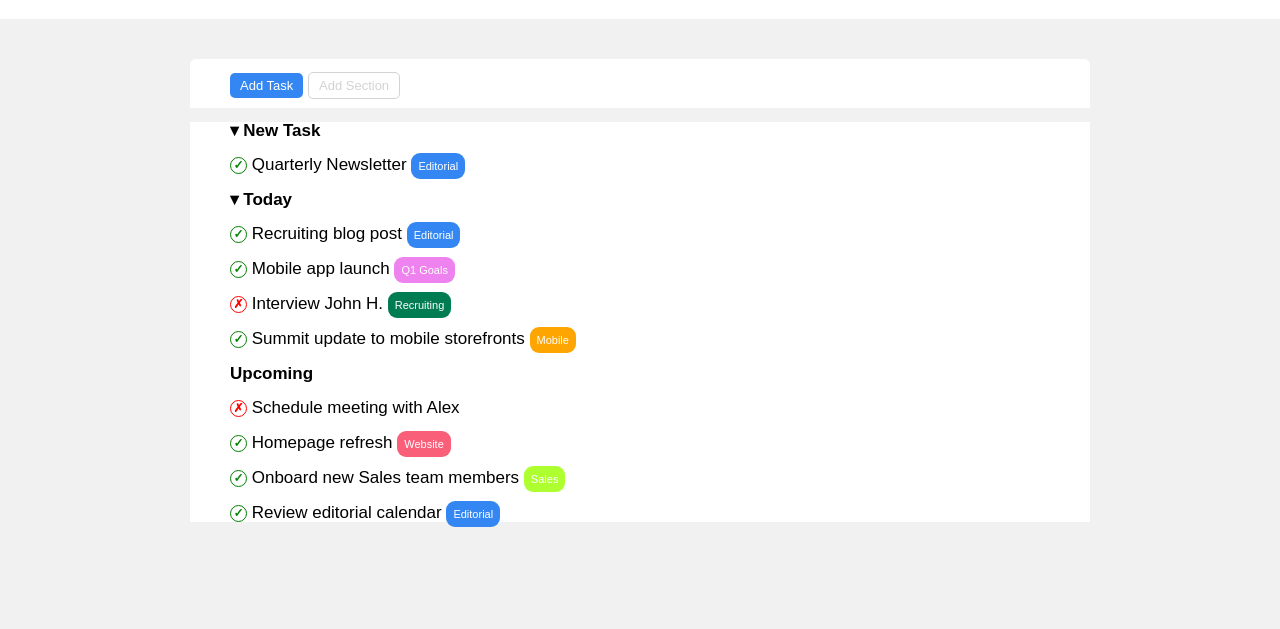
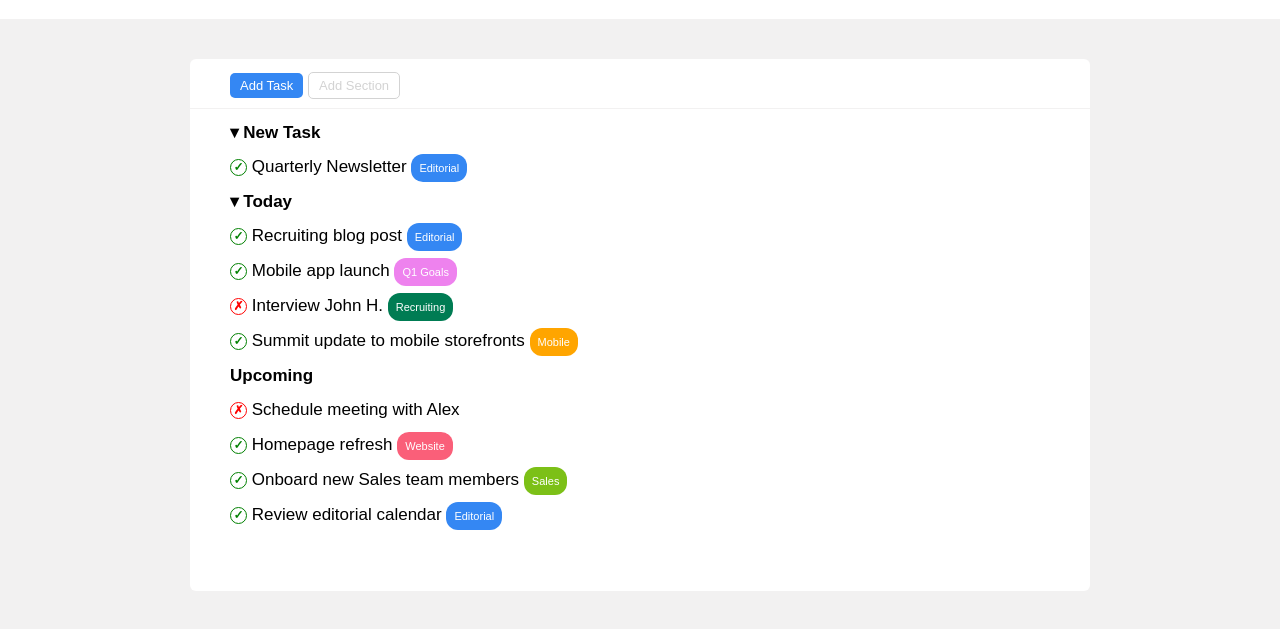
Before and after one commit to nvmRegi/html-css-toboolist, a plain HTML site: page index.html in a window 1280 px wide. Shown: the part 75-704 px from the top of the page. Drawn offline with Linux system fonts and the light colour scheme.

Commit message:
correzione3

```diff
--- a/index.html
+++ b/index.html
@@ -17,7 +17,7 @@
 
             <!--SEZIONE TASK SECTION-->
             <div class="sfondo-bianco layout1">
-                <span class="tasto font-bianco sfondo-blu">Add Task</span>
+                <span class="tasto sfondo-blu">Add Task</span>
                 <span class="tasto nuova-sezione">Add Section</span>
             </div>
 
--- a/style.css
+++ b/style.css
@@ -39,17 +39,21 @@ main{
 /*end*/
 
 /*Impostazione Sezione*/
-div.layout1{
+div.layout1 {
     padding-left: 40px;
     padding-top: 17px;
     padding-bottom: 15px;
     border-top-left-radius: 6px;
     border-top-right-radius: 6px;
+    margin-bottom: 1px;
 }
-div.layout2{
+div.layout2 {
     padding-left: 40px;
-    padding-top:
-
+    border-bottom-left-radius: 6px;
+    border-bottom-right-radius: 6px;
+    padding-bottom:50px;
+    margin-top: 1px;
+    padding-top: 1px;
 }
 /*end*/
 
@@ -58,6 +62,7 @@ span.tasto{
     font-size: small;
     border-radius: 5px;
     padding:5px 10px;
+    color: white;
 }
 
 span.nuova-sezione{
@@ -102,13 +107,10 @@ span.cross{
 /*end*/
 
 /*attributi tag*/
-.font-bianco{
-    color: white;
-}
 .tag{
     font-size: 11px;
-    padding: 7px;
-    border-radius: 9px;
+    padding: 8px;
+    border-radius: 12px;
     color: white;
 }
 .goals{
@@ -124,6 +126,6 @@ span.cross{
     background-color: rgb(250, 95, 121);
 }
 .sales{
-    background-color: greenyellow;
+    background-color: rgb(124, 192, 23);
 }
 /*end*/
```
